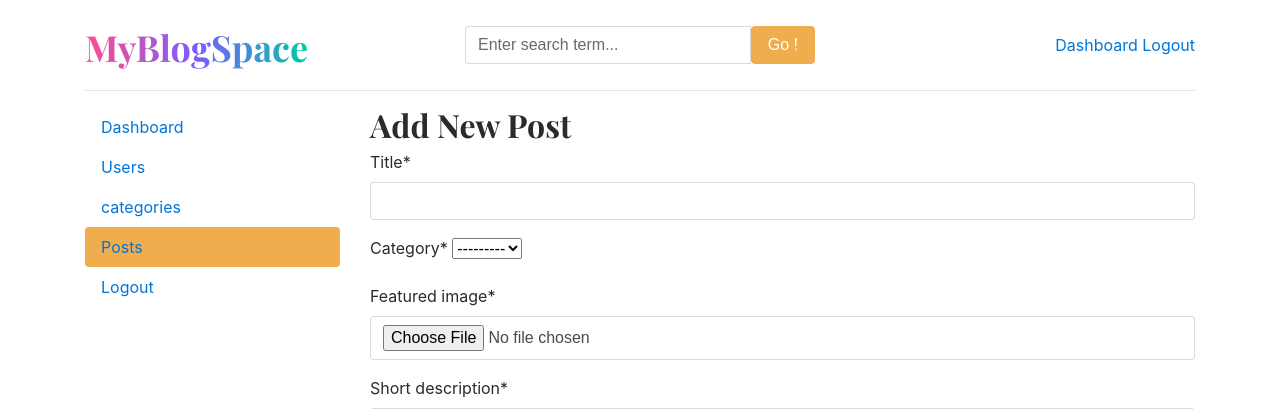
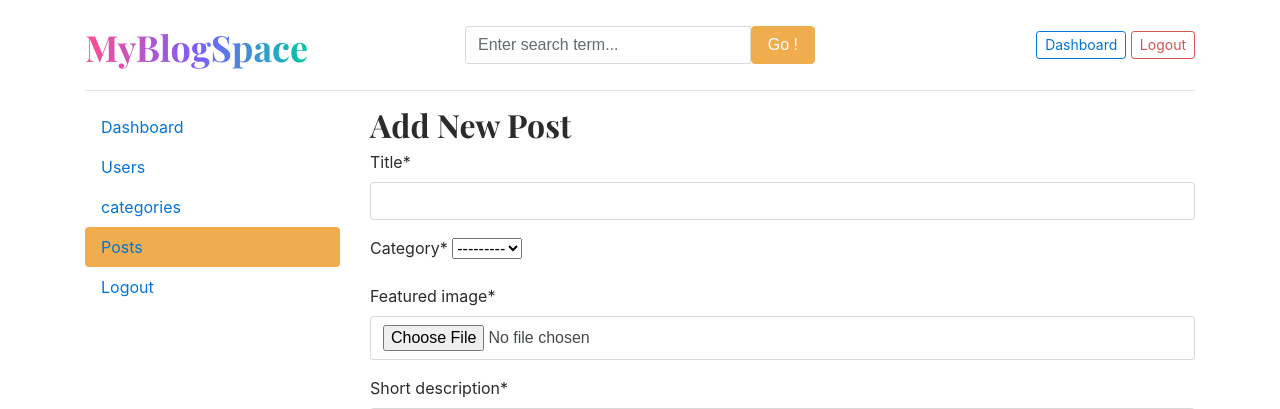
Before and after one commit to mukund-99/django-blog, a Django app: page /dashboard/posts/add in a window 1280 px wide. Shown: the top 409 px of the page. Run offline with Django 5.2, Linux system fonts and the light colour scheme; the visitor is signed in with stand-in values (Sample User, id 1); data that the repository does not hold is empty; some libraries are stand-ins or nearby versions.

Commit message:
worked on required login for dashboard page

```diff
--- a/dashboards/views.py
+++ b/dashboards/views.py
@@ -18,11 +18,11 @@ def dashboard(request):
     }
     return render(request, 'dashboard/dashboard.html', context)
 
-
+@login_required(login_url='login')
 def categories(request):
     return render(request, 'dashboard/categories.html')
 
-
+@login_required(login_url='login')
 def add_category(request):
     if request.method == 'POST':
         form = CategoryForm(request.POST)
@@ -35,7 +35,7 @@ def add_category(request):
     }
     return render(request, 'dashboard/add_category.html', context)
 
-
+@login_required(login_url='login')
 def edit_category(request, pk):
     category = get_object_or_404(Category, pk=pk)
     if request.method == 'POST':
@@ -50,13 +50,13 @@ def edit_category(request, pk):
     }
     return render(request, 'dashboard/edit_category.html', context)
 
-
+@login_required(login_url='login')
 def delete_category(request, pk):
     category = get_object_or_404(Category, pk=pk)
     category.delete()
     return redirect('categories')
 
-
+@login_required(login_url='login')
 def posts(request):
     posts = Blog.objects.all()
     context = {
@@ -64,7 +64,7 @@ def posts(request):
     }
     return render(request, 'dashboard/posts.html', context)
 
-
+@login_required(login_url='login')
 def add_post(request):
     if request.method == 'POST':
         form = BlogPostForm(request.POST, request.FILES)
@@ -86,7 +86,7 @@ def add_post(request):
     return render(request, 'dashboard/add_post.html', context)
 
 
-
+@login_required(login_url='login')
 def edit_post(request, pk):
     post = get_object_or_404(Blog, pk=pk)
     if request.method == 'POST':
@@ -105,13 +105,13 @@ def edit_post(request, pk):
     return render(request, 'dashboard/edit_post.html', context)
 
 
-
+@login_required(login_url='login')
 def delete_post(request, pk):
     post = get_object_or_404(Blog, pk=pk)
     post.delete()
     return redirect('posts')
 
-
+@login_required(login_url='login')
 def users(request):
     users = User.objects.all()
     context = {
@@ -119,7 +119,7 @@ def users(request):
     }
     return render(request, 'dashboard/users.html', context)
 
-
+@login_required(login_url='login')
 def add_user(request):
     if request.method == 'POST':
         form = AddUserForm(request.POST)
@@ -134,7 +134,7 @@ def add_user(request):
     }
     return render(request, 'dashboard/add_user.html', context)
 
-
+@login_required(login_url='login')
 def edit_user(request, pk):
     user = get_object_or_404(User, pk=pk)
     if request.method == 'POST':
@@ -148,7 +148,7 @@ def edit_user(request, pk):
     }
     return render(request, 'dashboard/edit_user.html', context)
 
-
+@login_required(login_url='login')
 def delete_user(request, pk):
     user = get_object_or_404(User, pk=pk)
     user.delete()
--- a/templates/base.html
+++ b/templates/base.html
@@ -38,9 +38,9 @@
             <a class="btn btn-sm btn-warning" href="{% url 'login' %}">Login</a> &nbsp;
             <a class="btn btn-sm btn-outline-secondary" href="{% url 'register' %}">Register</a>
             {% else %}
-            <span><a href="{% url 'dashboard' %}">Dashboard</a></span>
+            <span><a href="{% url 'dashboard' %}" class="btn btn-sm btn-outline-primary">Dashboard</a></span>
             &nbsp;
-            <span><a href="{% url 'logout' %}">Logout</a></span>
+            <span><a href="{% url 'logout' %}" class="btn btn-sm btn-outline-danger">Logout</a></span>
             {% endif %}
           </div>
         </div>
--- a/templates/dashboard/sidebar.html
+++ b/templates/dashboard/sidebar.html
@@ -9,6 +9,6 @@
             {% endif %}
             <a href="{% url 'categories' %}" class="nav-link text-dark {% if '/categories/' in request.path %}bg-warning{% endif %}">categories</a>
             <a href="{% url 'posts' %}" class="nav-link text-dark {% if '/posts/' in request.path %}bg-warning{% endif %}">Posts</a>
-            <a href="" class="nav-link text-dark">Logout</a>
+            <a href="{% url 'logout' %}" class="nav-link text-dark">Logout</a>
         </div>
     </div>
```
